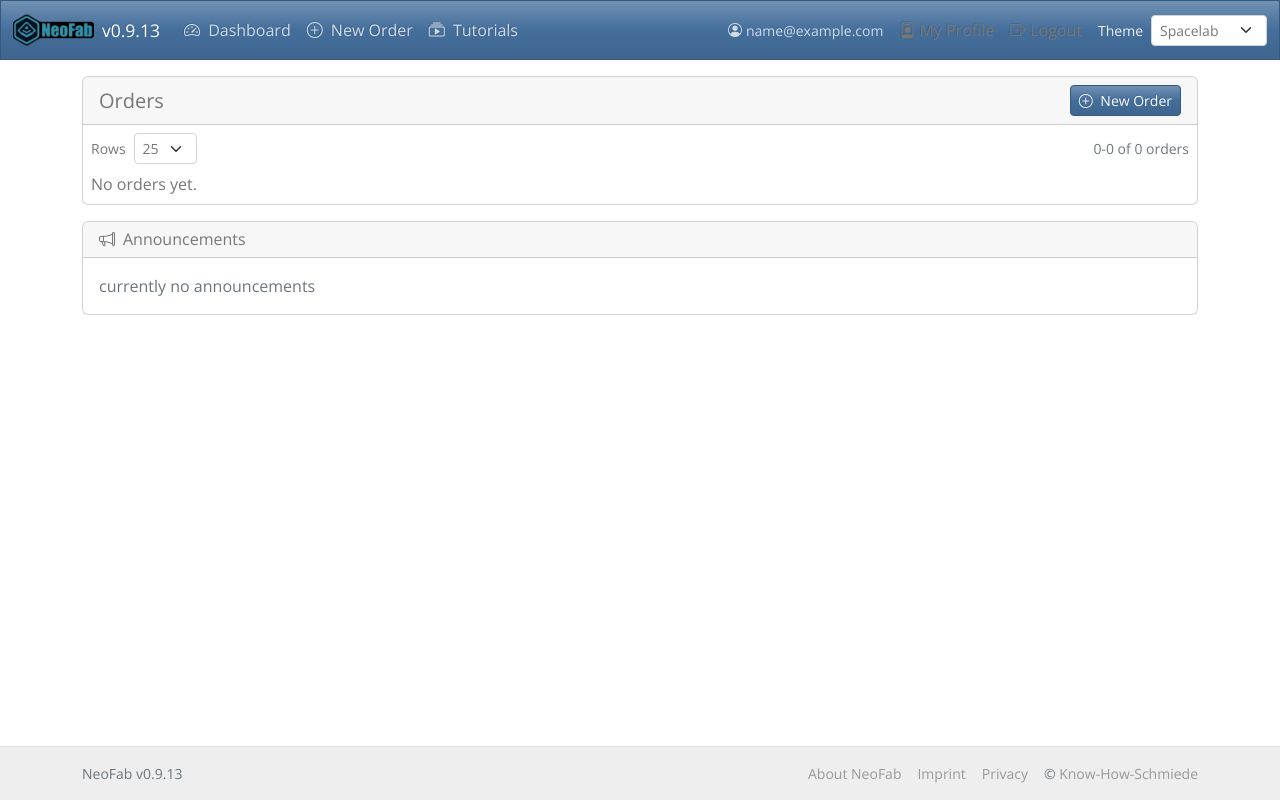
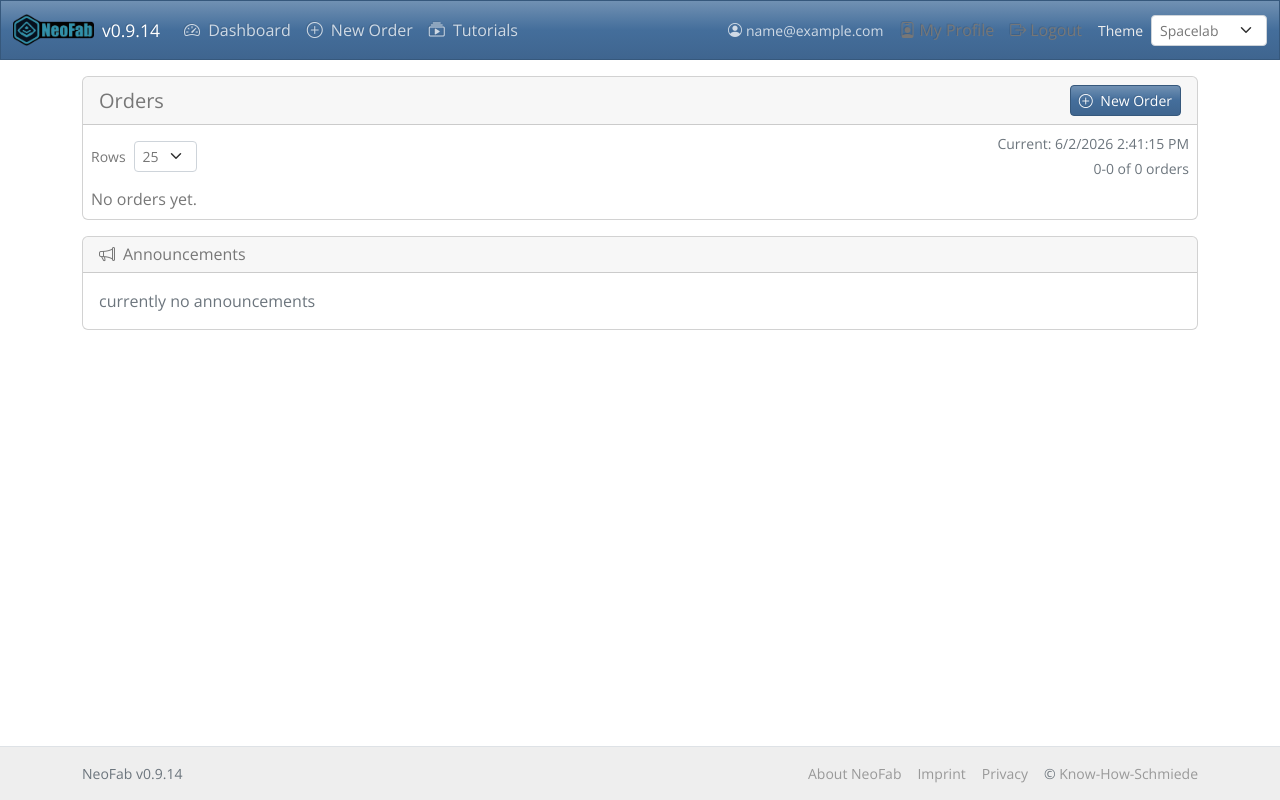
Before and after one commit to know-how-schmiede/NeoFab, a Flask app: page /dashboard in a window 1280 px wide. Run offline with Flask 3, Linux system fonts and the light colour scheme; the visitor is signed in with stand-in values (Sample User, id 1); data comes from the database, SQL or seed files in the repository; data that the repository does not hold is empty; some libraries are stand-ins or nearby versions.

Commit message:
Show current date/time on dashboard
Display the current date and time in the dashboard overview and update it every second. Adds a localized prefix key (dashboard_current_datetime_prefix) for en/de/fr, inserts a new element in the dashboard template with aria-live="polite" and JS that updates the time every second, bumps APP_VERSION to 0.9.14, and records the change in the version timeline.

```diff
--- a/i18n/de.json
+++ b/i18n/de.json
@@ -520,6 +520,7 @@
   "nav_dashboard": "Dashboard",
   "dashboard_next_page": "Naechste Seite",
   "dashboard_page_summary": "{start}-{end} von {total} Auftraegen",
+  "dashboard_current_datetime_prefix": "Aktuell:",
   "dashboard_pagination_label": "Dashboard-Seiten",
   "dashboard_previous_page": "Vorherige Seite",
   "dashboard_rows_per_page": "Zeilen",
--- a/i18n/en.json
+++ b/i18n/en.json
@@ -552,6 +552,7 @@
   "nav_dashboard": "Dashboard",
   "dashboard_next_page": "Next page",
   "dashboard_page_summary": "{start}-{end} of {total} orders",
+  "dashboard_current_datetime_prefix": "Current:",
   "dashboard_pagination_label": "Dashboard pages",
   "dashboard_previous_page": "Previous page",
   "dashboard_rows_per_page": "Rows",
--- a/i18n/fr.json
+++ b/i18n/fr.json
@@ -522,6 +522,7 @@
   "nav_dashboard": "Tableau de bord",
   "dashboard_next_page": "Page suivante",
   "dashboard_page_summary": "{start}-{end} sur {total} commandes",
+  "dashboard_current_datetime_prefix": "Actuel :",
   "dashboard_pagination_label": "Pages du tableau de bord",
   "dashboard_previous_page": "Page précédente",
   "dashboard_rows_per_page": "Lignes",
--- a/neofab/templates/dashboard.html
+++ b/neofab/templates/dashboard.html
@@ -42,8 +42,11 @@
           {% endfor %}
         </select>
       </form>
-      <div class="small text-muted">
-        {{ t("dashboard_page_summary").format(start=page_start, end=page_end, total=total_orders) }}
+      <div class="d-flex flex-column align-items-end gap-1">
+        <div class="small text-muted" id="dashboardCurrentDateTime" aria-live="polite"></div>
+        <div class="small text-muted">
+          {{ t("dashboard_page_summary").format(start=page_start, end=page_end, total=total_orders) }}
+        </div>
       </div>
     </div>
 
@@ -316,6 +319,18 @@
 {{ super() }}
 <script>
 (function() {
+  const dateTimeEl = document.getElementById("dashboardCurrentDateTime");
+  if (dateTimeEl) {
+    const updateDateTime = () => {
+      const now = new Date();
+      const datePart = now.toLocaleDateString();
+      const timePart = now.toLocaleTimeString();
+      dateTimeEl.textContent = "{{ t('dashboard_current_datetime_prefix') }} " + datePart + " " + timePart;
+    };
+    updateDateTime();
+    setInterval(updateDateTime, 1000);
+  }
+
   const modalEl = document.getElementById("announcementModal");
   if (!modalEl) return;
 
--- a/neofab/version.py
+++ b/neofab/version.py
@@ -1,2 +1,2 @@
 # version.py
-APP_VERSION = "0.9.13"
+APP_VERSION = "0.9.14"
```
Also changed, not shown: doku/Version_Timeline.md (+4 -0 lines).
